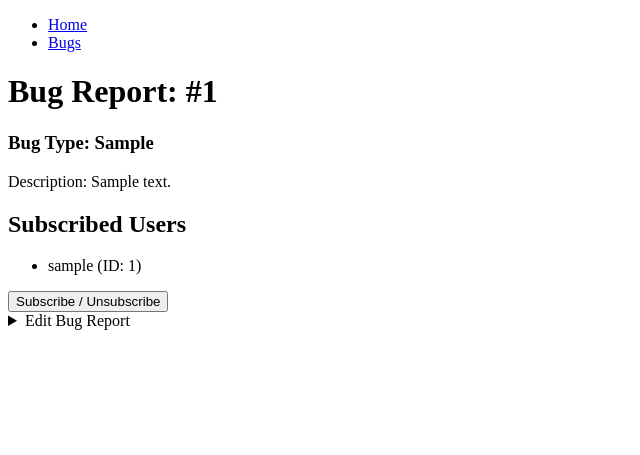
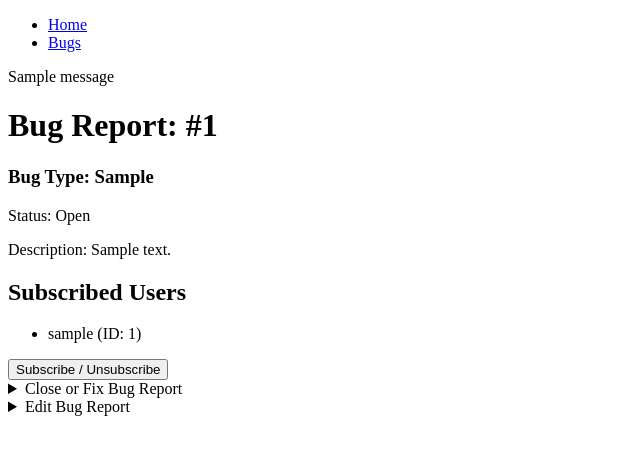
Before and after one commit to zazu7765/BugReportingSystem, a Flask app: page /bugs/1 in a window 1280 px wide. Shown: the top 455 px of the page, without its empty margins (0-640 px from the left). Run offline with Flask 3, Linux system fonts and the light colour scheme; a user stored in the database is signed in; tables that the repository leaves empty hold one stand-in row (values such as "Sample post"); one stand-in notice (Sample message) is shown.

Commit message:
feature(email): add email sending and clean up code

```diff
--- a/app.py
+++ b/app.py
@@ -6,8 +6,9 @@ from werkzeug.security import check_password_hash
 
 from forms import RegistrationForm, LoginForm, SprintForm, BugReportForm, ChangePasswordForm
 from models import User, db, BugReport, Sprint
-from utilities import check_existing_employee, check_existing_user, hash_password, check_existing_bug_report_by_id, \
-    check_fixed_bug_report, check_open_bug_report, check_existing_sprint, check_date_in_sprint, get_existing_user
+from utilities import check_existing_employee, check_existing_user, hash_password, check_existing_sprint, \
+    check_date_in_sprint, get_existing_user, \
+    check_existing_bug_report_by_number, send_email, check_existing_email
 
 
 def create_app(testing=False):
@@ -46,6 +47,8 @@ def create_app(testing=False):
                     flash('Username already exists!', 'error')
                 elif check_existing_employee(form.employee_id.data):
                     flash('Employee ID already exists!', 'error')
+                elif check_existing_email(form.email.data):
+                    flash('Email already exists!', 'error')
                 else:
                     user = User(username=form.username.data, email=form.email.data,
                                 password=hash_password(form.password.data),
@@ -56,6 +59,8 @@ def create_app(testing=False):
 
                 # return render_template("register.html", form=form, error_message=error)
             else:
+                for error in form.errors:
+                    flash(error + ' formatting error', 'error')
                 return render_template("register.html", form=form, error_message=form.errors)
         return render_template('register.html', form=form)
 
@@ -121,13 +126,11 @@ def create_app(testing=False):
         if request.method == 'POST':
             print(request.date)
             if form.validate_on_submit():
-                if check_existing_bug_report_by_id(form.report_number.data):  # Check if bug report exists
+                if check_existing_bug_report_by_number(form.report_number.data) is not None:
+                    # Check if bug report exists
                     error = 'Bug report already exists!'
-                    if not check_open_bug_report(form.report_number.data):  # Check is bug report is open
-                        error = 'Bug report is not open!'
-                    elif check_fixed_bug_report(form.report_number.data):  # Check if bug report is fixed
-                        error = 'Bug report is fixed!'
                     flash(error, 'error')
+                    return redirect(url_for('bug_report'))
                 else:
                     check_sprint = check_date_in_sprint(form.current_date.data)
                     if check_sprint:
@@ -155,7 +158,7 @@ def create_app(testing=False):
     @app.route('/subscribe_bug_report/<int:bug_report_id>', methods=['POST'])
     @login_required
     def subscribe_bug_report(bug_report_id):
-        report = check_existing_bug_report_by_id(bug_report_id)
+        report = check_existing_bug_report_by_number(bug_report_id)
         if report is None:
             flash('Bug report not found', 'error')
             return redirect(url_for('bugs') + "/" + str(bug_report_id))
@@ -163,7 +166,7 @@ def create_app(testing=False):
         user = get_existing_user(int(current_user.id))
         if user is None:
             flash('User not found', 'error')
-            return redirect(url_for('bugs') + "/" + str(bug_report_id))
+            return redirect(url_for('bugs') + "/" + str(report.number))
 
         if user in report.subscribers:
             report.subscribers.remove(user)
@@ -174,12 +177,12 @@ def create_app(testing=False):
             db.session.commit()
             flash('User subscribed successfully', 'success')
 
-        return redirect(url_for('bugs') + "/" + str(bug_report_id))
+        return redirect(url_for('bugs') + "/" + str(report.number))
 
     @app.route('/edit_bug_report/<int:bug_report_id>', methods=['POST'])
     @login_required
     def edit_bug_report(bug_report_id):
-        report = check_existing_bug_report_by_id(bug_report_id)
+        report = check_existing_bug_report_by_number(bug_report_id)
         if report is None:
             return redirect(url_for('bugs'))
 
@@ -198,6 +201,38 @@ def create_app(testing=False):
         db.session.commit()
         flash('Bug report updated successfully', 'success')
 
+        return redirect(url_for('bugs') + "/" + str(bug_report_id))
+
+    @app.route('/bug_report/close/<int:bug_report_id>', methods=['POST'])
+    @login_required
+    def close_bug_report(bug_report_id):
+        report: BugReport = check_existing_bug_report_by_number(bug_report_id)
+        if report is None:
+            return redirect(url_for('bugs'))
+        if report.is_open and not report.is_fixed:
+            report.is_open = False
+            report.reason_for_close = request.form['close_reason']
+            db.session.commit()
+            flash('Bug report closed successfully', 'success')
+            for subscriber in report.subscribers:
+                send_email(subscriber.email, f"Bug report #{bug_report_id} is closed", f"Please see the bug report and reasoning below: \n\n{report.description}\n\nReason:\n\n{report.reason_for_close}")
+
+        else:
+            flash('Bug report is already closed or marked as fixed', 'error')
+        return redirect(url_for('bugs') + "/" + str(bug_report_id))
+
+    @app.route('/bug_report/fix/<int:bug_report_id>', methods=['POST'])
+    @login_required
+    def fix_bug_report(bug_report_id):
+        report: BugReport = check_existing_bug_report_by_number(bug_report_id)
+        if not report.is_fixed and report.is_open:
+            report.is_fixed = True
+            db.session.commit()
+            flash('Bug report marked as fixed', 'success')
+            for subscriber in report.subscribers:
+                send_email(subscriber.email, f"Bug report #{bug_report_id} is fixed", f"Please see the bug report below: \n\n{report.description}")
+        else:
+            flash('Bug report is already fixed or closed', 'error')
         return redirect(url_for('bugs') + "/" + str(bug_report_id))
 
     @app.route('/sprint', methods=['GET', 'POST'])
--- a/templates/bug.html
+++ b/templates/bug.html
@@ -8,24 +8,67 @@
     <li><a href="/">Home</a></li>
     <li><a href="/bugs">Bugs</a></li>
 </ul>
+
+{% with messages = get_flashed_messages(with_categories=true) %}
+    {% if messages %}
+    {% for category, message in messages %}
+      <div class="alert alert-{{ category }}">
+        {{ message }}
+      </div>
+    {% endfor %}
+    {% endif %}
+    {% endwith %}
+
+
 <h1>Bug Report: #{{ bug.number }}</h1>
 <h3>Bug Type: {{ bug.bug_type }}</h3>
+<p>Status:
+    {% if bug.is_open %}
+    Open
+    {% elif bug.is_fixed %}
+    Fixed
+    {% else %}
+    Closed
+    {% endif %}
+</p>
 <p>Description: {{ bug.description }}</p>
 
 
 <h2> Subscribed Users</h2>
+
 <ul>
     {% for user in bug.subscribers %}
     <li>{{ user.username }} (ID: {{ user.employee_id }})</li>
     {% endfor %}
 </ul>
 
-<form method="POST" action="{{ url_for('subscribe_bug_report', bug_report_id=bug.id) }}">
+<form method="POST" action="{{ url_for('subscribe_bug_report', bug_report_id=bug.number) }}">
     <button type="submit">Subscribe / Unsubscribe</button>
 </form>
+<details>
+    <summary> Close or Fix Bug Report </summary>
+    <form method="POST" action="{{ url_for('close_bug_report', bug_report_id=bug.number) }}">
+    <div>
+        <label for="close_reason">Reason for Closing:</label>
+        <div>
+        <textarea id="close_reason" name="close_reason"></textarea>
+            </div>
+    </div>
+    <button type="submit">Close Bug Report</button>
+        <div style="margin-bottom: 10px"></div>
+
+</form>
+    <form method="POST" action="{{ url_for('fix_bug_report', bug_report_id=bug.number) }}">
+    <button type="submit">Mark as Fixed</button>
+</form>
+</details>
+
+
+
+
     <details>
         <summary> Edit Bug Report</summary>
-        <form method="POST" action="{{ url_for('edit_bug_report', bug_report_id=bug.id) }}">
+        <form method="POST" action="{{ url_for('edit_bug_report', bug_report_id=bug.number) }}">
             <div>
                 <label for="report_number">Report Number:</label>
                 <input type="text" id="report_number" name="report_number" value="{{ bug.report_number }}">
--- a/utilities.py
+++ b/utilities.py
@@ -21,6 +21,8 @@ def check_existing_user(username):
     existing_user = User.query.filter_by(username=username).first()
     return existing_user
 
+def check_existing_email(email):
+    return User.query.filter_by(email=email).first()
 
 def check_existing_bug_report_by_id(id):
     existing_bug_report = BugReport.query.get(id)
@@ -28,7 +30,7 @@ def check_existing_bug_report_by_id(id):
 
 
 def check_existing_bug_report_by_number(number):
-    existing_bug_report = BugReport.query.filter_by(number=number).first()
+    return BugReport.query.filter_by(number=number).first()
 
 
 def check_open_bug_report(number):
```
Also changed, not shown: tests/test_auth.py (+7 -9 lines).
